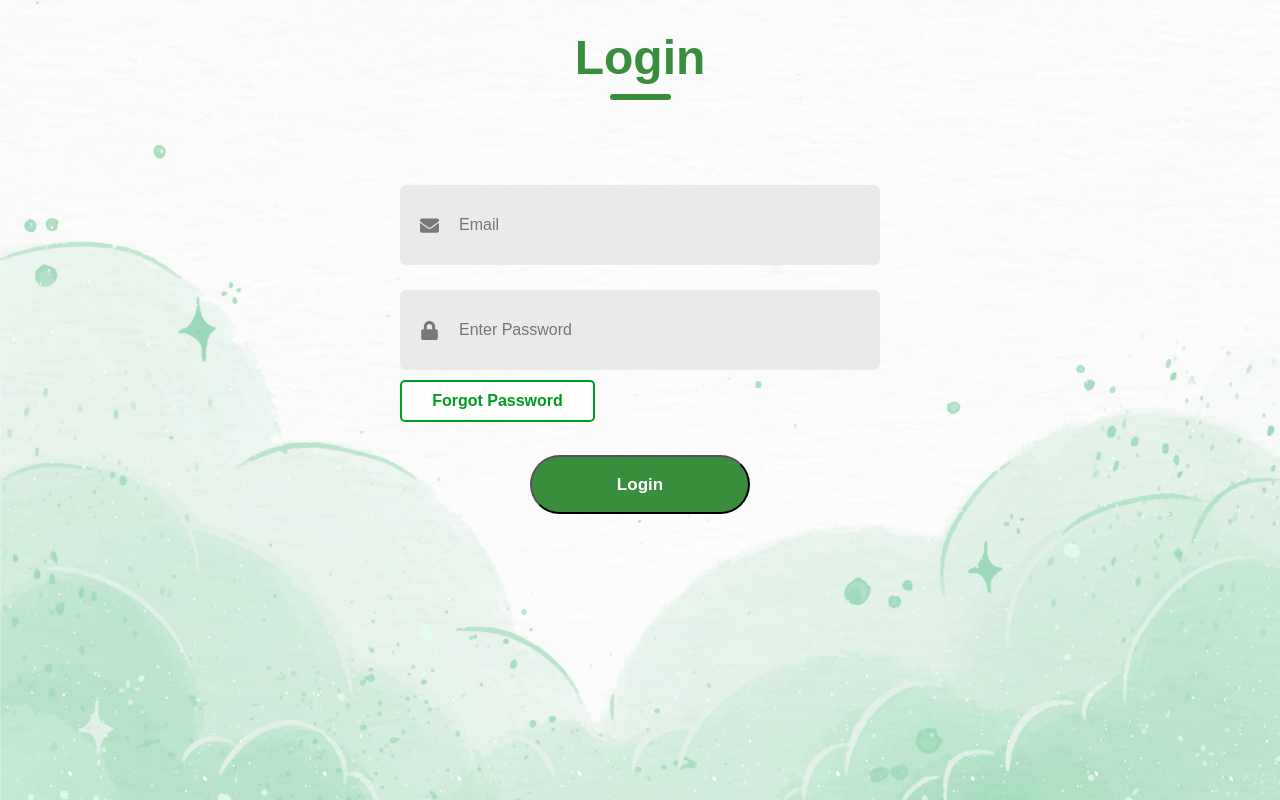
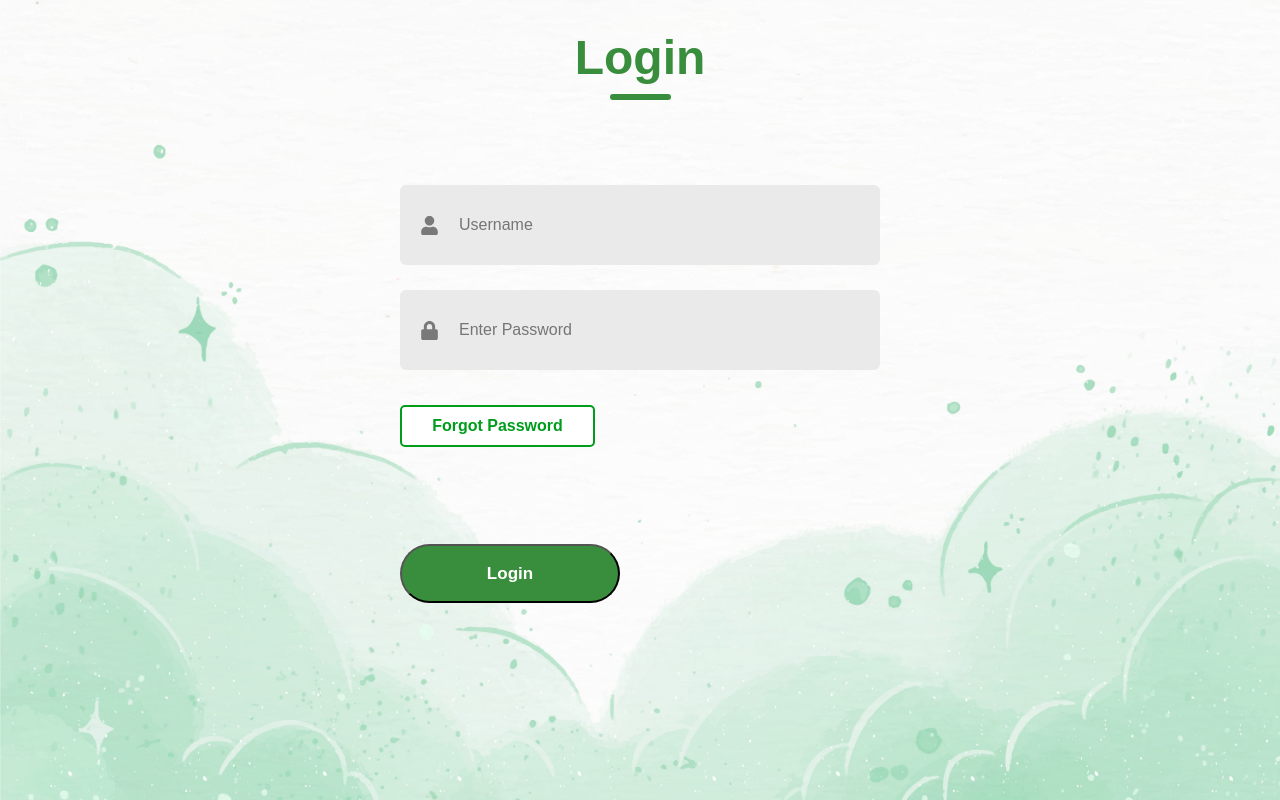
Before and after one commit to TEAM-MERAKI-NAA/MERAKI-FE, a React (Create React App) app: page /login in a window 1280 px wide. Built offline with nearby package versions, Linux system fonts and the light colour scheme; the HTML template or start-up script is replaced by a standard one.

Commit message:
integrated api on the login page

```diff
--- a/src/components/Login.js
+++ b/src/components/Login.js
@@ -1,34 +1,130 @@
-import React from 'react'
+import React, { useState } from "react";
+import { useNavigate } from "react-router-dom";
+import axios from "axios";
 import "../styles/Signup.css";
 import { Link } from "react-router-dom";
-import { FaEnvelope, FaLock } from "react-icons/fa";
+import { FaUser, FaLock } from "react-icons/fa";
 
 export const Login = () => {
+    const navigate = useNavigate();
+
+    const [formData, setFormData] = useState({
+        username: "",
+        password: "",
+    });
+
+    const [error, setError] = useState("");
+    const [loading, setLoading] = useState(false);
+
+    const handleChange = (e) => {
+        setFormData({ ...formData, [e.target.name]: e.target.value });
+    };
+
+    const handleSubmit = async (e) => {
+        e.preventDefault();
+        setLoading(true);
+        setError("");
+
+        // Validate input before sending API request
+        if (!formData.username || !formData.password) {
+            setError("Username and password are required.");
+            setLoading(false);
+            return;
+        }
+
+        try {
+            // Convert formData to FormData for multipart/form-data
+            const formDataToSend = new FormData();
+            formDataToSend.append("username", formData.username);
+            formDataToSend.append("password", formData.password);
+
+            // Debugging: Print FormData in an iterable format
+            console.log("Sending Login Data:");
+            for (let pair of formDataToSend.entries()) {
+                console.log(pair[0] + ": " + pair[1]);
+            }
+
+            const response = await axios.post(
+                "http://4.206.179.192:8000/auth/api/login/",
+                formDataToSend,
+                {
+                    headers: {
+                        "Content-Type": "multipart/form-data",
+                    },
+                }
+            );
+
+            console.log("Response:", response.data);
+
+            if (response.status === 200 && response.data.access) {
+                // Assuming API sends a token
+                const token = response.data.access;
+
+                // Store the token in localStorage
+                localStorage.setItem("authToken", token);
+
+                // Redirect to Dashboard
+                navigate("/dashboard");
+            } else {
+                setError("Invalid login credentials. Please try again.");
+            }
+        } catch (error) {
+            console.error("Error Response:", error.response?.data);
+            setError(
+                error.response?.data?.message ||
+                error.response?.data?.error ||
+                "Invalid login. Please check your credentials."
+            );
+        } finally {
+            setLoading(false);
+        }
+    };
 
     return (
-        <div className='container'>
-
+        <div className="container">
             <div className="header">
                 <div className="text">Login</div>
                 <div className="underline"></div>
             </div>
-            <div className="inputs">
+
+            {error && <div className="error-message">{error}</div>}
+
+            <form className="inputs" onSubmit={handleSubmit}>
                 <div className="input">
-                    <FaEnvelope className="icon" />
-                    <input type="email" placeholder='Email' />
+                    <FaUser className="icon" />
+                    <input
+                        type="text"
+                        name="username"
+                        placeholder="Username"
+                        value={formData.username}
+                        onChange={handleChange}
+                        required
+                    />
                 </div>
                 <div className="input">
                     <FaLock className="icon" />
-                    <input type="password" placeholder='Enter Password' />
+                    <input
+                        type="password"
+                        name="password"
+                        placeholder="Enter Password"
+                        value={formData.password}
+                        onChange={handleChange}
+                        required
+                    />
                 </div>
-            </div>
-            <div className="forgot-password">
-                <Link to="/forgot-password">Forgot Password</Link>
-            </div>
-            <div className="submit-container">
-                <button className="submit">Login</button>
-            </div>
+
+                <div className="forgot-password">
+                    <Link to="/forgot-password">Forgot Password</Link>
+                </div>
+
+                <div className="submit-container">
+                    <button className="submit" type="submit" disabled={loading}>
+                        {loading ? "Logging in..." : "Login"}
+                    </button>
+                </div>
+            </form>
         </div>
-    )
-}
+    );
+};
+
 export default Login;
--- a/src/components/Signup.js
+++ b/src/components/Signup.js
@@ -75,8 +75,10 @@ export const Signup = () => {
             console.log("Response:", response.data);
 
             if (response.status === 201) {
-                setSuccess("User registered successfully! Redirecting...");
-                setTimeout(() => navigate("/dashboard"), 2000);
+                setSuccess("User registered successfully! Redirecting to login...");
+
+                // Redirect to Login page after 2 seconds
+                setTimeout(() => navigate("/login"), 2000);
             } else {
                 setError("Registration failed. Please try again.");
             }
```
